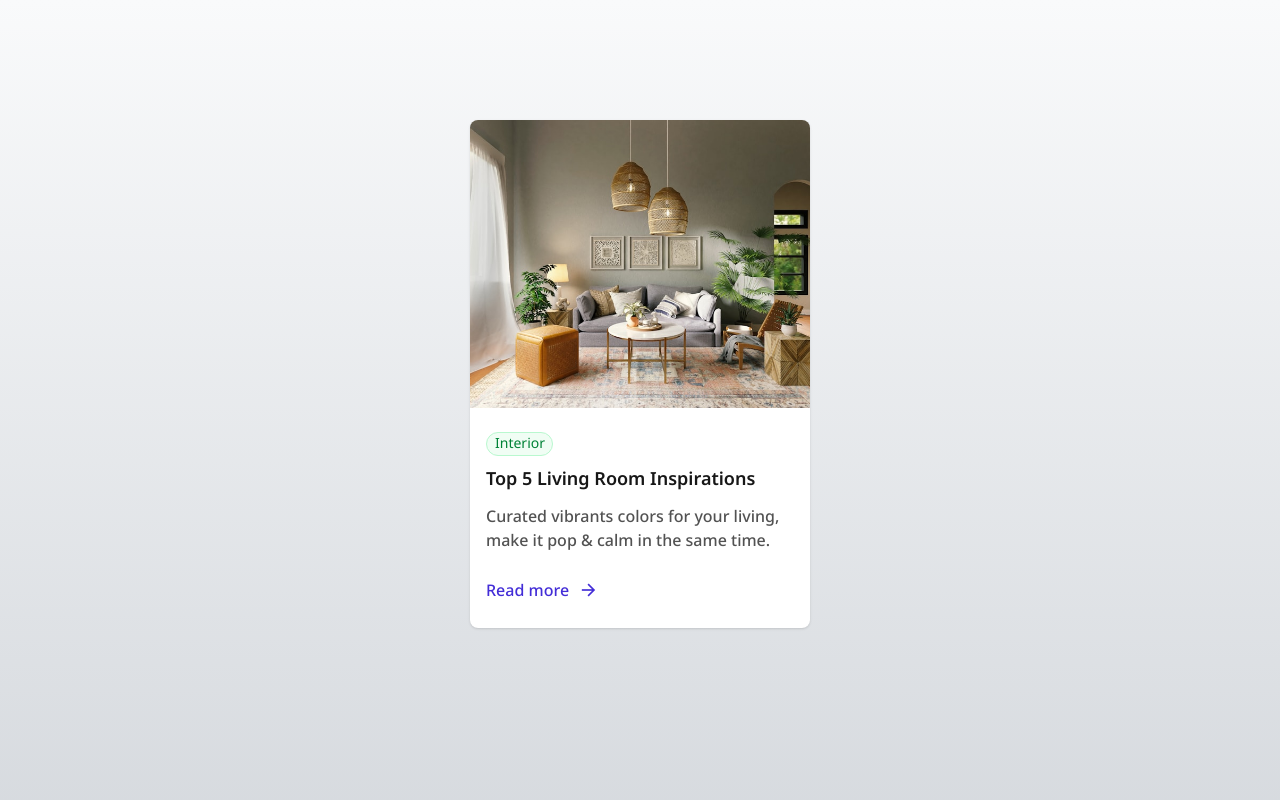
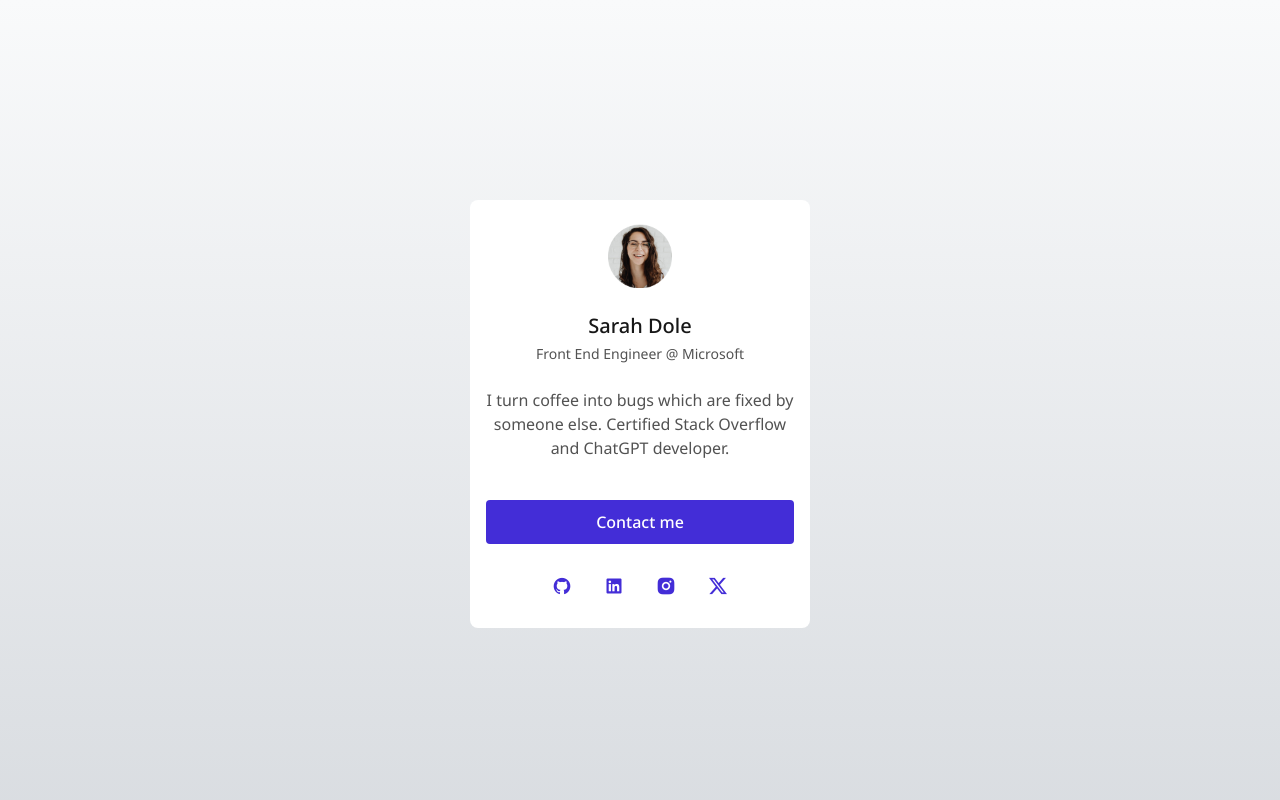
Before and after one commit to Lamphrangmi-Lamin/marketing-website, a React (Vite) app: page / in a window 1280 px wide. Shown: the top 800 px of the page. Built offline with nearby package versions, Linux system fonts and the light colour scheme.

Commit message:
feat: add ProfileCard component

```diff
--- a/src/App.jsx
+++ b/src/App.jsx
@@ -1,5 +1,7 @@
 import TestimonialCard from "./components/TestimonialCard/TestimonialCard"
 import BlogCard from "./components/BlogCard/BlogCard"
+import ProfileCard from "./components/ProfileCard/ProfileCard"
+
 import profileImage from "./assets/profile-thumbnail.png"
 import interiorImage from "./assets/spacejoy-YqFz7UMm8qE-unsplash.jpg"
 
@@ -8,7 +10,9 @@ function App() {
     <div className="">
       {/* <TestimonialCard imageurl={profileImage} username="Sarah Dole" userhandle="sarahdole" testimonial="I've been searching for high-quality abstract images for my design projects, and I'm thrilled to have found this platform. The variety and depth of creativity are astounding!" /> */}
 
-      <BlogCard imageurl={interiorImage} title="Top 5 Living Room Inspirations" badgeText="Interior" description="Curated vibrants colors for your living, make it pop & calm in the same time." />
+      {/* <BlogCard imageurl={interiorImage} title="Top 5 Living Room Inspirations" badgeText="Interior" description="Curated vibrants colors for your living, make it pop & calm in the same time." /> */}
+
+      <ProfileCard imageurl={profileImage} />
     </div>
   )
 }
--- a/src/components/BlogCard/BlogCard.jsx
+++ b/src/components/BlogCard/BlogCard.jsx
@@ -14,7 +14,7 @@ function BlogCard({ imageurl, title, badgeText, description }) {
                 </h2>
                 <p className="text-neutral-600 font-medium text-base mb-6">{description}</p>
 
-                <button className="flex items-center gap-[0.583rem] font-medium text-base text-indigo-700 cursor-pointer">Read more <i class="ri-arrow-right-line text-xl"></i>
+                <button className="flex items-center gap-[0.583rem] font-medium text-base text-indigo-700 cursor-pointer">Read more <i className="ri-arrow-right-line text-xl"></i>
                 </button>
             </section>
 
--- /dev/null
+++ b/src/components/ProfileCard/ProfileCard.jsx
@@ -0,0 +1,52 @@
+function ProfileCard({imageurl}) {
+    return (
+    <div className="w-85 bg-white mx-auto mt-50 rounded-lg flex flex-col items-center gap-6 px-4 py-6">
+        {/* <!-- Avatar image --> */}
+        <div className="w-16">
+            <img src={imageurl} alt="avatar image" />
+        </div>
+
+        {/* <!-- Name and title --> */}
+        <div className="text-center">
+            <h2 className="text-xl text-neutral-900 font-medium mb-1">Sarah Dole</h2>
+            <h3 className="text-sm text-neutral-600">Front End Engineer @ Microsoft</h3>
+        </div>
+
+        {/* <!-- Bio --> */}
+        <div>
+            <p className=" text-center text-base text-neutral-600">I turn coffee into bugs which are fixed by someone else. Certified Stack Overflow and ChatGPT developer.</p>
+            {/* <!-- Contact Button --> */}
+            <button
+            type="button"
+            className="bg-indigo-700 block w-full text-center rounded py-2.5 mt-10
+             hover:bg-indigo-800 focus:ring-4 focus:ring-indigo-200 transition-shadow text-base font-medium text-white">
+            Contact me
+            </button>
+
+        </div>
+
+        {/* <!-- Social media links --> */}
+        <div className="flex justify-center items-center gap-4 text-indigo-700">
+            <a href="#" className="flex justify-center items-center rounded w-9 h-9 hover:bg-gray-300
+            focus:ring-4 focus:ring-indigo-200 transition-shadow">
+            <i className="ri-github-fill text-xl"></i>
+            </a>
+            <a href="#" className="flex justify-center items-center rounded w-9 h-9 hover:bg-gray-300
+            focus:ring-4 focus:ring-indigo-200 transition-shadow">
+            <i className="ri-linkedin-box-fill text-xl"></i>
+            </a>
+            <a href="#" className="flex justify-center items-center rounded w-9 h-9 hover:bg-gray-300
+            focus:ring-4 focus:ring-indigo-200 transition-shadow">
+            <i className="ri-instagram-fill text-xl"></i>
+            </a>
+            <a href="#" className="flex justify-center items-center rounded w-9 h-9 hover:bg-gray-300
+            focus:ring-4 focus:ring-indigo-200 transition-shadow">
+            <i className="ri-twitter-x-fill text-xl"></i>
+            </a>
+        </div>
+
+    </div>
+    )
+}
+
+export default ProfileCard
```
